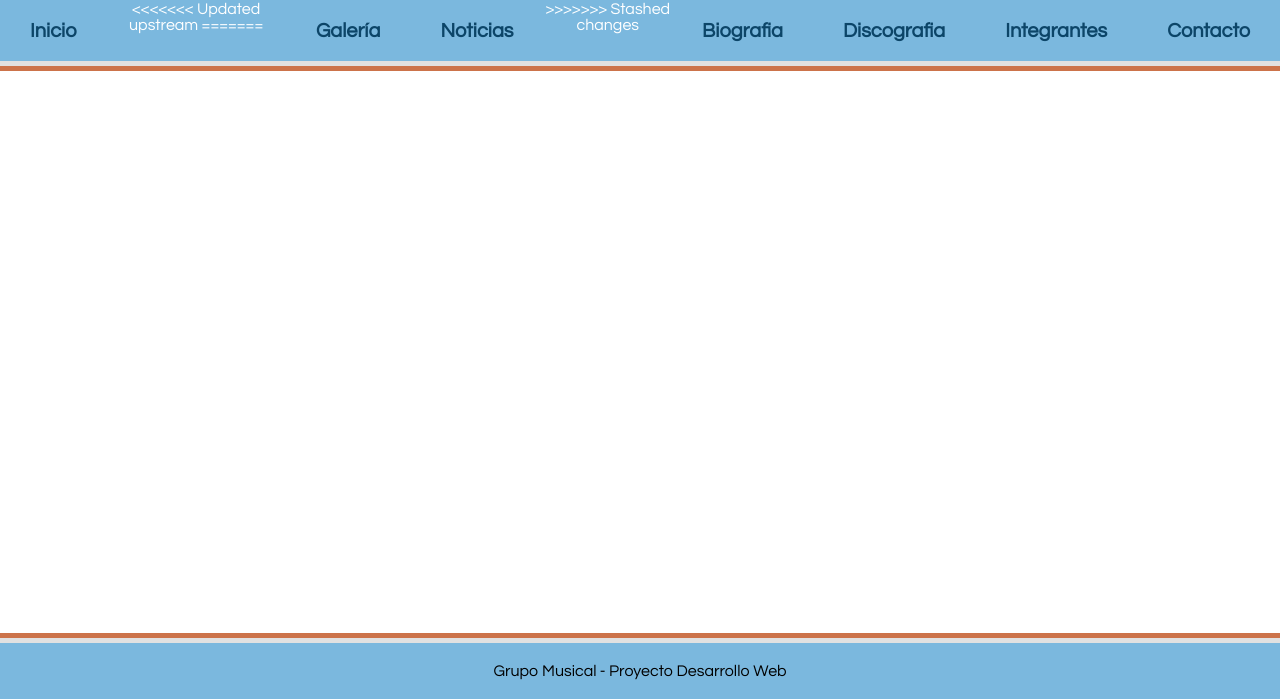
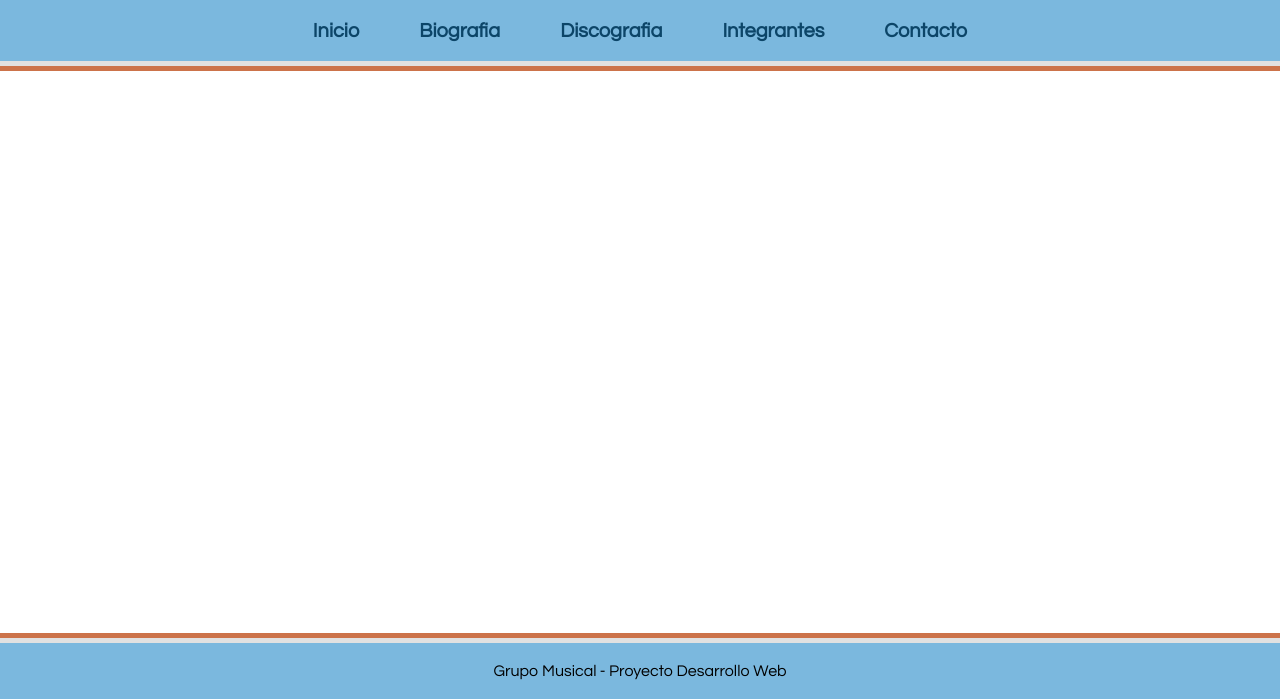
Before and after one commit to GiovB02/ProyectoFinal, a plain HTML site: page index.html in a window 1280 px wide. Shown: the part 101-800 px from the top of the page. Drawn offline with Linux system fonts and the light colour scheme.

Commit message:
Update index.html

```diff
--- a/index.html
+++ b/index.html
@@ -12,11 +12,6 @@
         <img src="img/logo2.png" alt="ElCuartetoDeNos" id="logo">
         <nav>
             <a href="index.html">Inicio</a>
-<<<<<<< Updated upstream
-=======
-            <a href="#galeria">Galería</a>
-            <a href="#">Noticias</a>
->>>>>>> Stashed changes
             <a href="biografia.html">Biografia</a>
             <a href="discografia.html">Discografia</a>
             <a href="integrantes.html">Integrantes</a>
```
